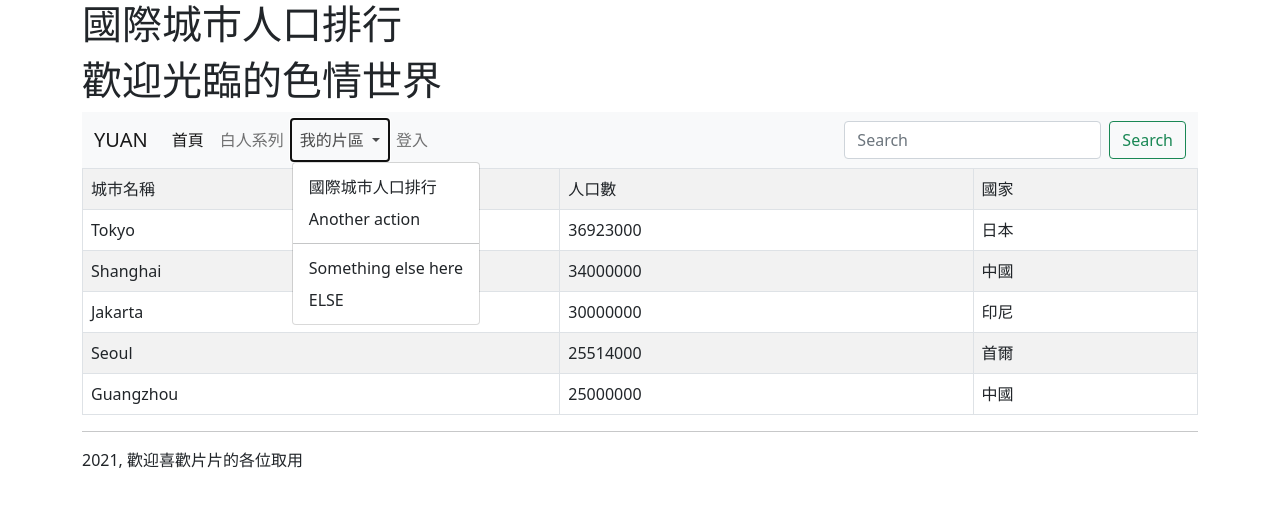
After one commit to yuan0624/teacherclone, a Django app: page /rank/ in a window 1280 px wide, after a click on "我的片區". The commit adds this page. Shown: the top 507 px of the page. Run offline with Django 3.2, Linux system fonts and the light colour scheme; data comes from the database, SQL or seed files in the repository; both versions use the stored data as it was after the commit.

Commit message:
0608 update

```diff
--- a/datacenter/urls.py
+++ b/datacenter/urls.py
@@ -15,10 +15,12 @@ Including another URLconf
 """
 from django.contrib import admin
 from django.urls import path
-from mysite.views import index,show
+from mysite.views import index, show, logout, rank
 
 urlpatterns = [
-	path('show/<int:id>/', show),
+    path('show/<int:id>/', show),
     path('admin/', admin.site.urls),
+    path('rank/', rank),
+    path('logout/', logout),
     path('', index),
 ]
--- a/mysite/models.py
+++ b/mysite/models.py
@@ -11,4 +11,14 @@ class Post(models.Model):
     def __str__(self):
         return self.title
 
-# Create your models here.
+class Country(models.Model):
+	name = models.CharField(max_length=10)
+	def __str__(self):
+		return self.name
+
+class City(models.Model):
+	name = models.CharField(max_length=10)
+	population = models.PositiveIntegerField(default=0)
+	country = models.ForeignKey(Country, on_delete=models.CASCADE)
+	def __str__(self):
+		return self.name
--- a/mysite/views.py
+++ b/mysite/views.py
@@ -1,8 +1,9 @@
 from django.shortcuts import redirect
 from django.shortcuts import render
 from django.http import HttpResponse
+from django.contrib import auth
 import random
-from mysite.models import Post
+from mysite.models import Post, Country, City
 
 def index(request):
 	posts = Post.objects.all()
@@ -20,3 +21,12 @@ def show(request, id):
 		return redirect("/")
 	return render(request, "showpost.html", locals())
 # Create your views here.
+
+
+def logout(request):
+	auth.logout(request)
+	return redirect("/")
+
+def rank(request):
+	cities = City.objects.all()
+	return render(request, "rank.html", locals())
--- a/templates/header.html
+++ b/templates/header.html
@@ -18,16 +18,25 @@
             我的片區
           </a>
           <ul class="dropdown-menu" aria-labelledby="navbarDropdown">
-            <li><a class="dropdown-item" href="#">Action</a></li>
+            <li><a class="dropdown-item" href="rank">國際城市人口排行</a></li>
             <li><a class="dropdown-item" href="#">Another action</a></li>
             <li><hr class="dropdown-divider"></li>
             <li><a class="dropdown-item" href="#">Something else here</a></li>
             <li><a class="dropdown-item" href="#">ELSE</a></li>
           </ul>
         </li>
+        {% if request.user.is_authenticated %}
         <li class="nav-item">
           <a class="nav-link" href="/admin/" tabindex="-1">管理後台</a>
         </li>
+         <li class="nav-item">
+          <a class="nav-link" href="/logout/" tabindex="-1">登出</a>
+        </li>
+        {% else %}
+        <li class="nav-item">
+        	<a class="nav-link" href="/admin/" tabindex="-1">登入</a>
+        </li>
+        {% endif %}
       </ul>
       <form class="d-flex">
         <input class="form-control me-2" type="search" placeholder="Search" aria-label="Search">
--- a/templates/index.html
+++ b/templates/index.html
@@ -1,9 +1,8 @@
 {% extends "base.html" %}
-
 {% block title %}首頁{% endblock %}
 {% block headmessage %} <h1>歡迎光臨</h1> {% endblock %}
 {% block content %}
-
+{% if request.user.is_authenticated %}
 <h3>以下是本網站預測的下期大樂透號碼</h3>
 <table class= 'table table-striped'>
   <tr><td>特別號: {{ special_number }}</td><td colspan=5>超激刺激之七龍珠位置</td></tr>
@@ -16,6 +15,7 @@
   </tr>
 </table>
 <br>
+{% endif %}
 <table class= 'table table-striped table-bordered'>
   <tr><td>編號</td><td>標題</td><td>張貼日期</td></tr>
 {% for post in posts %}
--- /dev/null
+++ b/templates/rank.html
@@ -0,0 +1,16 @@
+{% extends "base.html" %}
+{% block title %}國際城市人口排行{% endblock %}
+{% block headmessage %}<h1>國際城市人口排行</h1>{% endblock %}
+{% block content %}
+
+<table class='table table-striped table-bordered'>
+	<tr><td>城市名稱</td><td>人口數</td><td>國家</td></tr>
+{% for city in cities %}
+	<tr>
+		<td>{{ city.name }}</td>
+		<td>{{ city.population}}</td>
+		<td>{{ city.country }}</td>
+	</tr>
+{% endfor %}
+</table>
+{% endblock %}
```
Also changed, not shown: mysite/admin.py (+7 -1 lines), db.sqlite3, mysite/migrations/0002_city_country.py (added).
